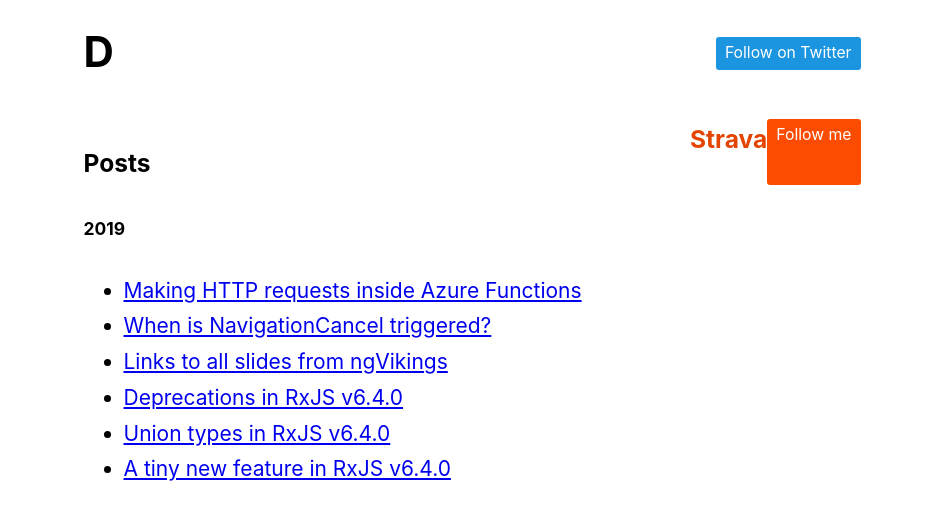
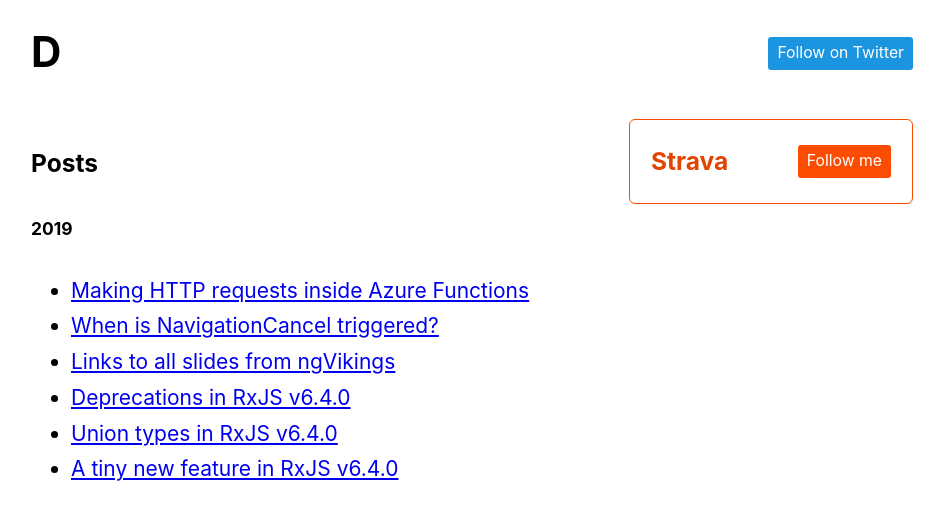
Before and after one commit to dzhavat/dzhavat.github.io, a Jekyll site: the page built from index.md, in a window 1280 px wide. Shown: the top 520 px of the page, without its empty margins (168-1112 px from the left). Built offline with Jekyll 4.4.1, drawn with Linux system fonts in a browser that asks for light colours; our own code applies the rules of GitHub Pages for plain Markdown files.

Commit message:
Update custom.css

```diff
--- a/assets/css/custom.css
+++ b/assets/css/custom.css
@@ -11,6 +11,7 @@ body {
 
 .container {
   display: flex;
+  flex-direction: column;
 }
 
 .container main {
@@ -78,14 +79,23 @@ article h2 {
   margin-top: 0;
 }
 
-.strava-card h3 {
-  color: #e34402;
-  margin-top: 0;
+.strava-card {
+  border: 1px solid #fc4c02;
+  border-radius: 6px;
+  min-width: 240px;
+  padding: 1rem;
 }
 
 .strava-card .card-header {
+  align-items: center;
   display: flex;
   justify-content: space-between;
+}
+
+.strava-card h3 {
+  color: #e34402;
+  margin-bottom: 0;
+  margin-top: 0;
 }
 
 .btn {
@@ -118,11 +128,7 @@ article h2 {
   background-color: #0c7abf;
 }
 
-.strava-card {
-
-}
-
-@media (min-width: 32rem) {
+@media (min-width: 32em) {
   header {
     align-items: center;
     display: flex;
@@ -134,11 +140,15 @@ article h2 {
   }
 }
 
-@media (min-width: 45rem) {
+@media (min-width: 45em) {
   body {
     margin: 0 auto;
     padding-right: 0;
     padding-left: 0;
-    width: 37rem;
+    width: 42rem;
+  }
+
+  .container {
+    flex-direction: row;
   }
 }
```
